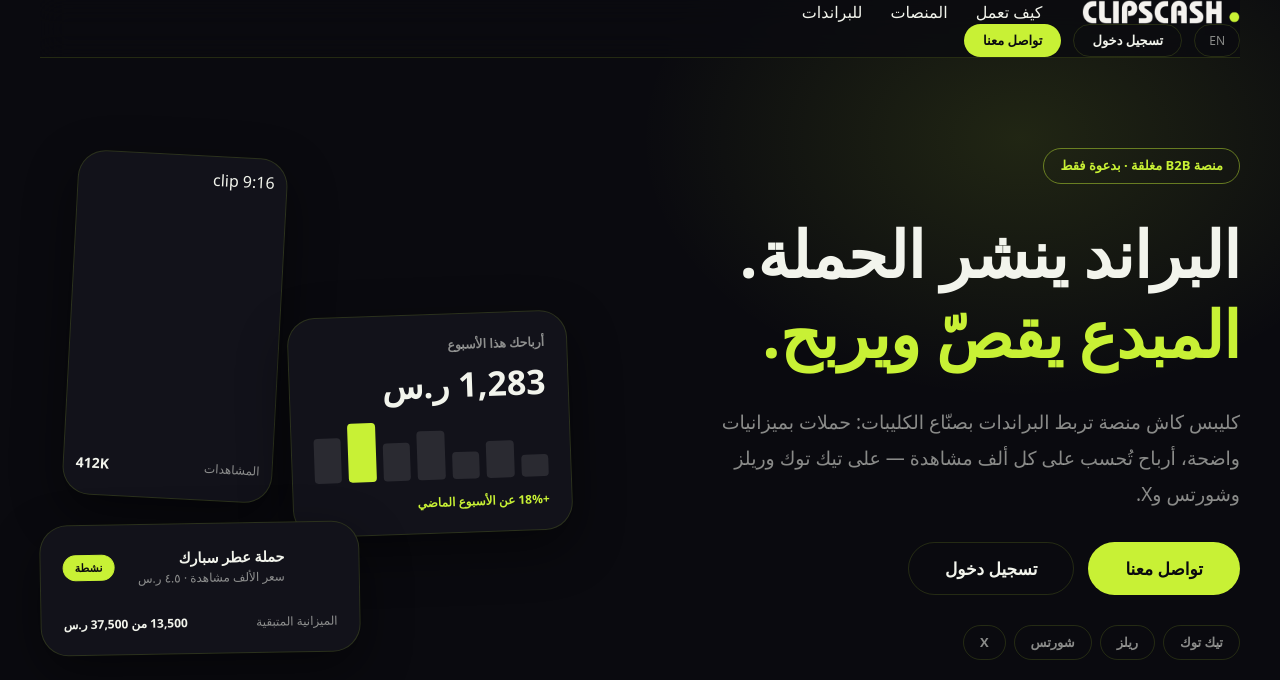
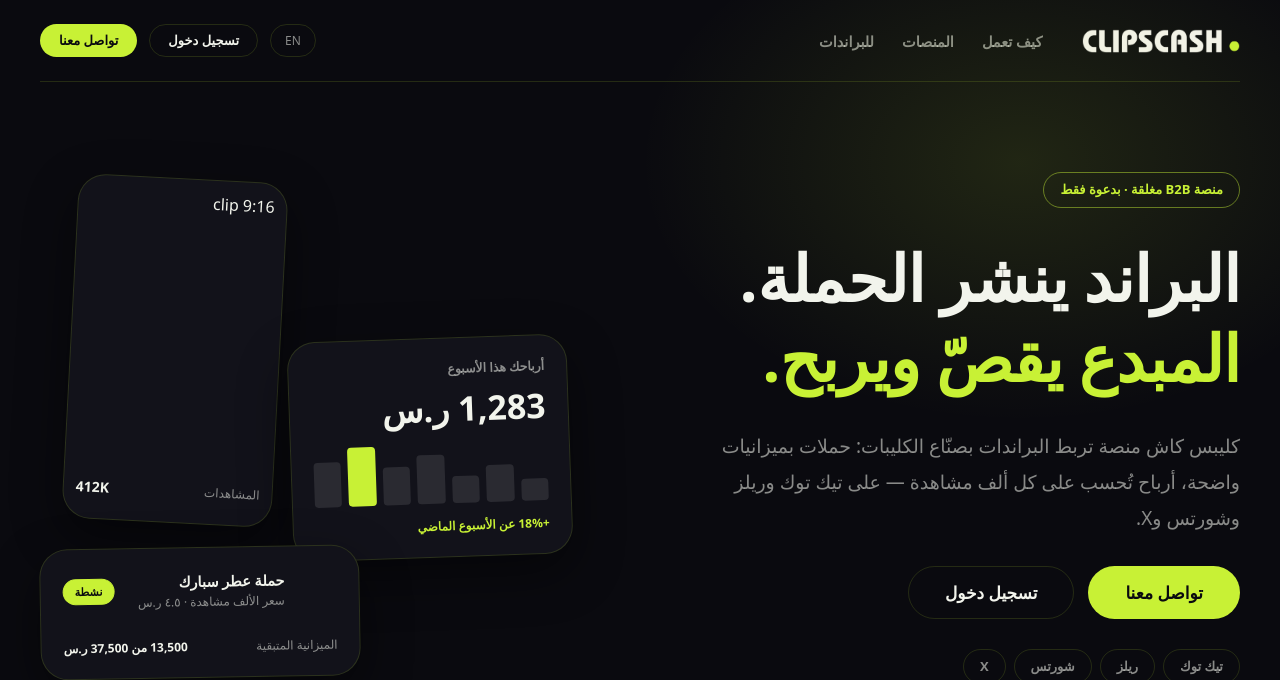
Before and after one commit to cyberz13/clipscash, a Flask app: page / in a window 1280 px wide. Shown: the top 680 px of the page. Run offline with Flask 3, Linux system fonts and the light colour scheme; some web fonts are replaced.

Commit message:
Fix landing nav layout: header .nav uses flex space-between (was overlapping)

```diff
--- a/static/css/styles.css
+++ b/static/css/styles.css
@@ -59,6 +59,14 @@ button, input, select, textarea { font-family: var(--font); color: inherit; }
 .nav { position: sticky; top: 0; z-index: 50;
   backdrop-filter: blur(14px); background: rgba(10,10,15,.8);
   border-bottom: 1px solid var(--border); }
+/* Landing-page nav (neon handoff): flex row, not sticky */
+header .nav {
+  position: static; backdrop-filter: none; background: transparent;
+  display: flex; align-items: center; justify-content: space-between;
+  padding-block: 24px; gap: 24px;
+}
+header .nav .links { display: flex; gap: 28px; font-size: 14.5px; color: var(--muted); font-weight: 600; }
+header .nav .links a:hover { color: var(--accent); }
 .nav-inner {
   display: flex; align-items: center; gap: 28px;
   padding: 18px 40px; max-width: 1280px; margin: 0 auto;
```
